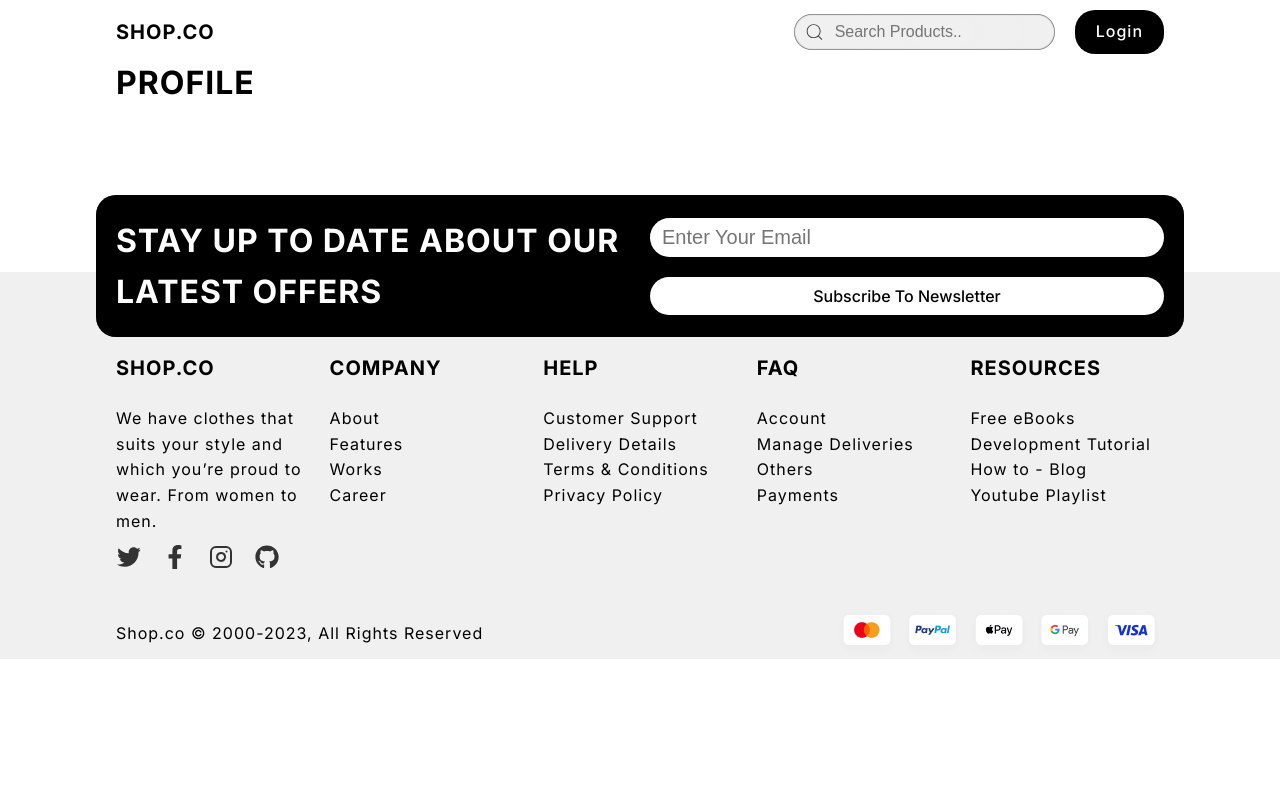
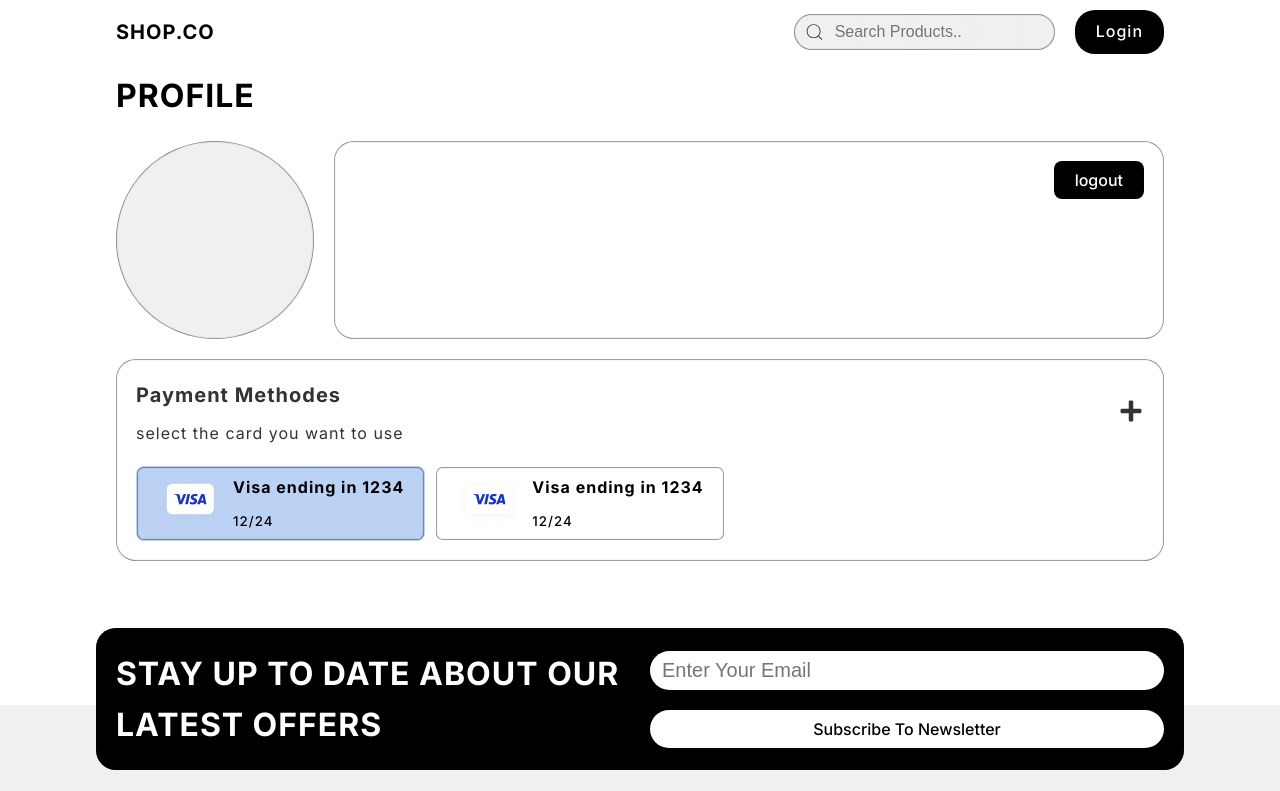
Before and after one commit to ahmedRAOUANE/Shop.CO, a Next.js app: page /profile in a window 1280 px wide. Shown: the top 791 px of the page. Built offline with nearby package versions, Linux system fonts and the light colour scheme; no server answers.

Commit message:
build user profile page

```diff
--- a/src/app/profile/page.tsx
+++ b/src/app/profile/page.tsx
@@ -1,5 +1,6 @@
 import UserData from '@/components/UserData'
-import React from 'react'
+import UserPaymentCards from '@/components/UserPaymentCards';
+import React from 'react';
 
 const Profile = () => {
     return (
@@ -7,6 +8,7 @@ const Profile = () => {
             <h2 className='disable-guitters full-width flex-0'>Profile</h2>
 
             <UserData />
+            <UserPaymentCards />
         </main>
     )
 }
--- a/src/components/UserData.tsx
+++ b/src/components/UserData.tsx
@@ -2,23 +2,50 @@
 
 import { UserAuth } from '@/context/authContext';
 import Image from 'next/image'
-import React from 'react'
+import React from 'react';
+
+import img from '@/assets/image1.png';
+import { logout } from '@/utils/auth';
+import { useRouter } from 'next/navigation';
 
 const UserData = () => {
     const { user } = UserAuth();
-    console.log(user);
+    const router = useRouter();
+
+    const handleLogout = async () => {
+        try {
+            await logout().then(() => {
+                router.push('/');
+            });
+        } catch (err) {
+            console.log(`Error logging out: ${err}`);
+        }
+    }
 
     return (
-        <section className='box column'>
-            <div className="box">
-                <div className="avatar box">
+        <section className='box full-width' style={{ alignItems: "stretch" }}>
+            <div className="avatar box center-x center-y outline">
+                {/* <Image src={img} alt={""} /> */}
+
                 {user?.photoURL ? (
-                        <Image src={user.photoURL} alt={user.displayName || ""} />
+                    <Image src={img} alt={user.displayName || ""} />
                 ) : (
                     <div className="avatar-placeholder">
                         <p>{user?.displayName ? user.displayName[0] : user?.email![0]}</p>
                     </div>
                 )}
+            </div>
+
+            <div className="box column full-width paper outline small-gap ai-start jc-start">
+                <div className="box full-width ai-start jc-start">
+                    <div className="box column full-width small-gap ai-start jc-start">
+                        <h3 className='disable-guitters'>{user?.displayName || user?.email}</h3>
+                        <p>{user?.email}</p>
+                    </div>
+
+                    <button onClick={handleLogout}>
+                        logout
+                    </button>
                 </div>
             </div>
         </section>
--- /dev/null
+++ b/src/components/UserPaymentCards.tsx
@@ -0,0 +1,63 @@
+"use client";
+
+import React, { useState } from 'react'
+import { FaPlus } from 'react-icons/fa';
+
+import visaImg from '@/assets/Badge-5.png';
+import Image from 'next/image';
+
+// dummy data for building the UI
+const userCards = [
+    {
+        name: "Visa ending in 1234",
+        image: visaImg,
+        isActive: true,
+        expireDate: "12/24"
+    },
+    {
+        name: "Visa ending in 1234",
+        image: visaImg,
+        isActive: false,
+        expireDate: "12/24"
+    },
+]
+
+const UserPaymentCards = () => {
+    const [currentActiveCard, setCurrentActiveCard] = useState(0);
+
+    return (
+        <section className="paper outline box column full-width ai-start">
+            <div className="box full-width">
+                <div className="box column small-gap">
+                    <h3 className='disable-guitters full-width'>Payment Methodes</h3>
+                    <p>select the card you want to use</p>
+                </div>
+
+                <button className="icon" title='Add a new card'>
+                    <FaPlus />
+                </button>
+            </div>
+
+            <div className="box ai-start jc-start small-gap">
+                {
+                    userCards.map((card, idx) => (
+                        <div
+                            onClick={() => setCurrentActiveCard(idx)}
+                            className={`paper box small-gap outline btn primary ${idx === currentActiveCard ? "active" : ""}`}
+                            key={card.name}
+                            title='use this card for the next payment'
+                        >
+                            <Image src={card.image} alt={""} />
+                            <div className="box column small-gap ai-start jc-start">
+                                <strong>{card.name}</strong>
+                                <small>{card.expireDate}</small>
+                            </div>
+                        </div>
+                    ))
+                }
+            </div>
+        </section>
+    )
+}
+
+export default UserPaymentCards
--- a/src/styles/customes.css
+++ b/src/styles/customes.css
@@ -70,17 +70,29 @@
     }
 }
 
-.avatar-placeholder {
+.avatar {
+    flex: .25;
     background-color: var(--grey-color);
+    aspect-ratio: 1/1;
+    border-radius: 50%;
+    overflow: hidden;
 
-    p {
-        text-transform: capitalize;
+    .avatar-placeholder {
+        background-color: var(--grey-color);
+
+        p {
+            text-transform: capitalize;
+            font-weight: bold;
+            font-size: 100px;
+            color: var(--primary-color);
+        }
     }
 }
+
 /* website sections */
 main {
     overflow: hidden;
-    margin-top: 57px !important;
+    margin-top: 70px !important;
 
     * {
         max-width: 100%;
@@ -377,8 +389,6 @@ footer {
 }
 
 .auth {
-    margin-top: 70px !important;
-
     p {
         font-size: 14px;
     }
```
Also changed, not shown: src/app/(auth)/login/page.tsx (+15 -5 lines), src/app/(auth)/signup/page.tsx (+12 -5 lines). Lines whose indentation alone changed are shown as unchanged.
